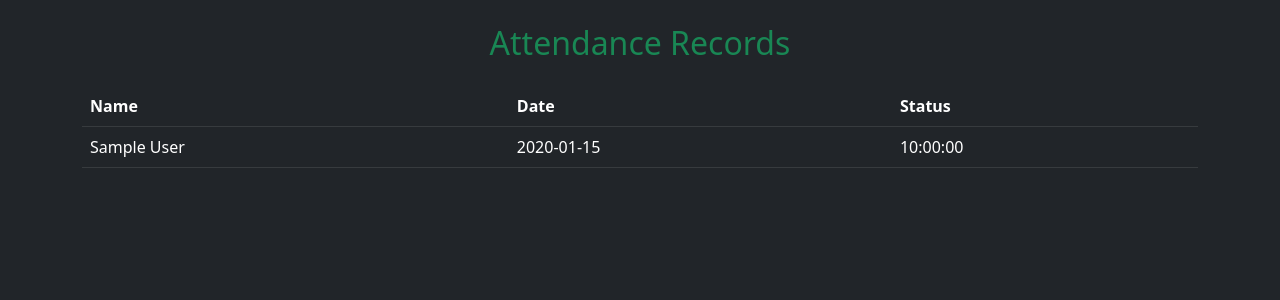
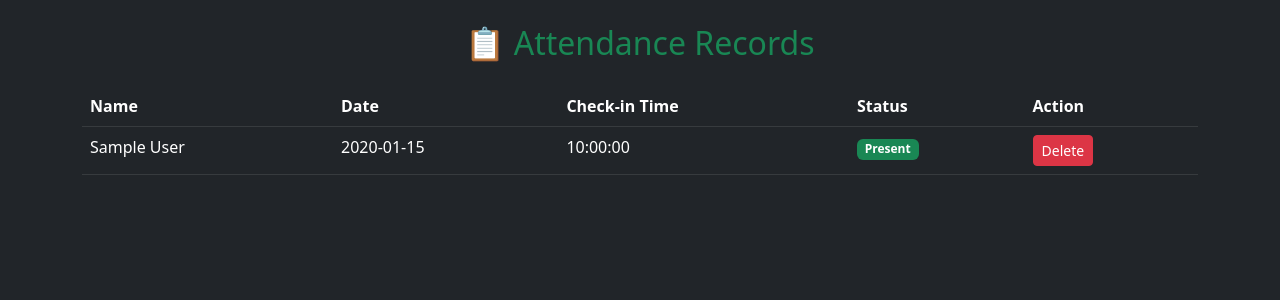
Before and after one commit to huzaifakhanrshk-cmyk/GymFitnessDB, a Flask app: page /attendance in a window 1280 px wide. Shown: the top 300 px of the page. Run offline with Flask 3, Linux system fonts and the light colour scheme; a user stored in the database is signed in; tables that the repository leaves empty hold one stand-in row (values such as "Sample post"); data that the repository does not hold is empty.

Commit message:
Add delete attendance and fix queries

```diff
--- a/app.py
+++ b/app.py
@@ -120,12 +120,12 @@ def add_member():
         db2 = get_db()
         cursor2 = db2.cursor()
         cursor2.execute("""
-            SELECT m.member_id, m.full_name, m.gender, m.phone, m.membership_type, m.join_date,
+            SELECT m.member_id, m.full_name, m.age, m.gender, m.phone, m.membership_type, m.join_date,
                    COALESCE(MAX(t.trainer_name), 'Not Assigned')
             FROM Members m
             LEFT JOIN Workout_Plans wp ON m.member_id = wp.member_id
             LEFT JOIN Trainers t ON wp.trainer_id = t.trainer_id
-            GROUP BY m.member_id, m.full_name, m.gender, m.phone, m.membership_type, m.join_date
+            GROUP BY m.member_id, m.full_name, m.age, m.gender, m.phone, m.membership_type, m.join_date
         """)
         members = cursor2.fetchall()
         db2.close()
@@ -169,6 +169,7 @@ def edit_member(id):
     return render_template("edit.html", member=member, trainers=trainers,
                            current_trainer_id=current_trainer_id)
 
+
 # ---------------- DELETE MEMBER ----------------
 @app.route('/delete/<int:id>')
 @login_required
@@ -207,7 +208,7 @@ def attendance():
     db = get_db()
     cursor = db.cursor()
     cursor.execute("""
-        SELECT m.full_name, a.attendance_date, a.check_in_time, a.status
+        SELECT m.full_name, a.attendance_date, a.check_in_time, a.status, a.attendance_id
         FROM Attendance a
         JOIN Members m ON m.member_id = a.member_id
         ORDER BY a.attendance_date DESC
@@ -216,6 +217,17 @@ def attendance():
     db.close()
     return render_template("attendance.html", data=data)
 
+
+# ---------------- DELETE ATTENDANCE ----------------
+@app.route('/attendance/delete/<int:id>')
+@login_required
+def delete_attendance(id):
+    db = get_db()
+    cursor = db.cursor()
+    cursor.execute("DELETE FROM Attendance WHERE attendance_id=%s", (id,))
+    db.commit()
+    db.close()
+    return redirect('/attendance')
 
 
 # ---------------- TRAINERS ----------------
@@ -252,6 +264,7 @@ def delete_trainer(id):
     db.close()
     return redirect('/trainers')
 
+
 # ---------------- ADD PAYMENT ----------------
 @app.route('/pay/<int:id>', methods=['POST'])
 @login_required
@@ -283,19 +296,20 @@ def payments():
     db.close()
     return render_template("payments.html", data=data)
 
-    # ---------------- GUEST VIEW ----------------
+
+# ---------------- GUEST VIEW ----------------
 @app.route('/guest')
 def guest():
     db = get_db()
     cursor = db.cursor()
 
     cursor.execute("""
-        SELECT m.member_id, m.full_name, m.gender, m.phone, m.membership_type, m.join_date,
+        SELECT m.member_id, m.full_name, m.age, m.gender, m.phone, m.membership_type, m.join_date,
                COALESCE(MAX(t.trainer_name), 'Not Assigned')
         FROM Members m
         LEFT JOIN Workout_Plans wp ON m.member_id = wp.member_id
         LEFT JOIN Trainers t ON wp.trainer_id = t.trainer_id
-        GROUP BY m.member_id, m.full_name, m.gender, m.phone, m.membership_type, m.join_date
+        GROUP BY m.member_id, m.full_name, m.age, m.gender, m.phone, m.membership_type, m.join_date
     """)
     members = cursor.fetchall()
 
--- a/templates/attendance.html
+++ b/templates/attendance.html
@@ -2,6 +2,7 @@
 <html>
 <head>
     <title>Attendance</title>
+    <meta name="viewport" content="width=device-width, initial-scale=1.0">
     <link href="https://cdn.jsdelivr.net/npm/bootstrap@5.3.0/dist/css/bootstrap.min.css" rel="stylesheet">
 </head>
 
@@ -9,14 +10,15 @@
 
 <div class="container mt-4">
 
-    <h2 class="text-success text-center">Attendance Records</h2>
+    <h2 class="text-success text-center mb-4">📋 Attendance Records</h2>
 
     <table class="table table-dark table-hover mt-4">
-
         <tr>
             <th>Name</th>
             <th>Date</th>
+            <th>Check-in Time</th>
             <th>Status</th>
+            <th>Action</th>
         </tr>
 
         {% for row in data %}
@@ -24,6 +26,17 @@
             <td>{{ row[0] }}</td>
             <td>{{ row[1] }}</td>
             <td>{{ row[2] }}</td>
+            <td>
+                {% if row[3] == 'Present' %}
+                    <span class="badge bg-success">Present</span>
+                {% else %}
+                    <span class="badge bg-danger">Absent</span>
+                {% endif %}
+            </td>
+            <td>
+                <a href="/attendance/delete/{{ row[4] }}" class="btn btn-danger btn-sm"
+                   onclick="return confirm('Delete this attendance record?')">Delete</a>
+            </td>
         </tr>
         {% endfor %}
 
```
